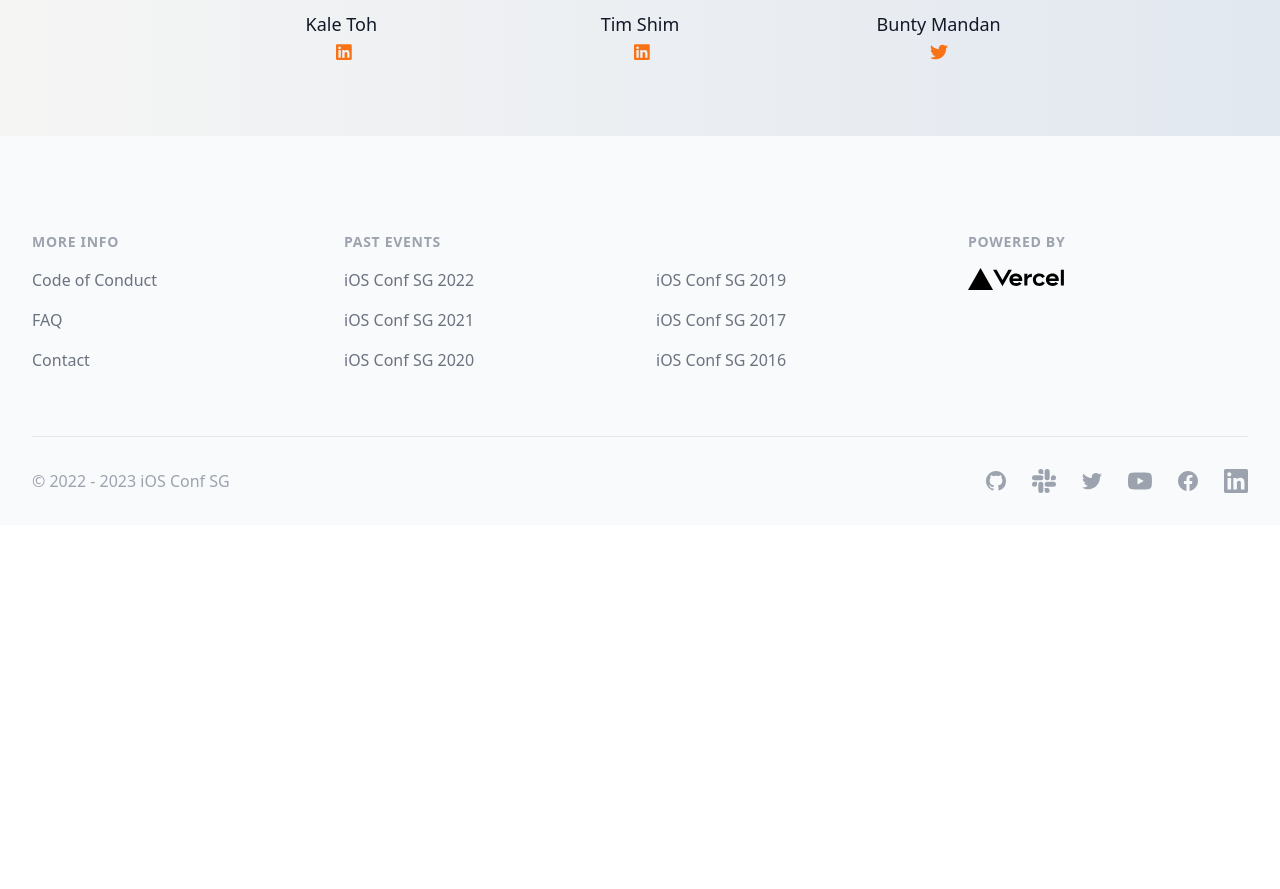
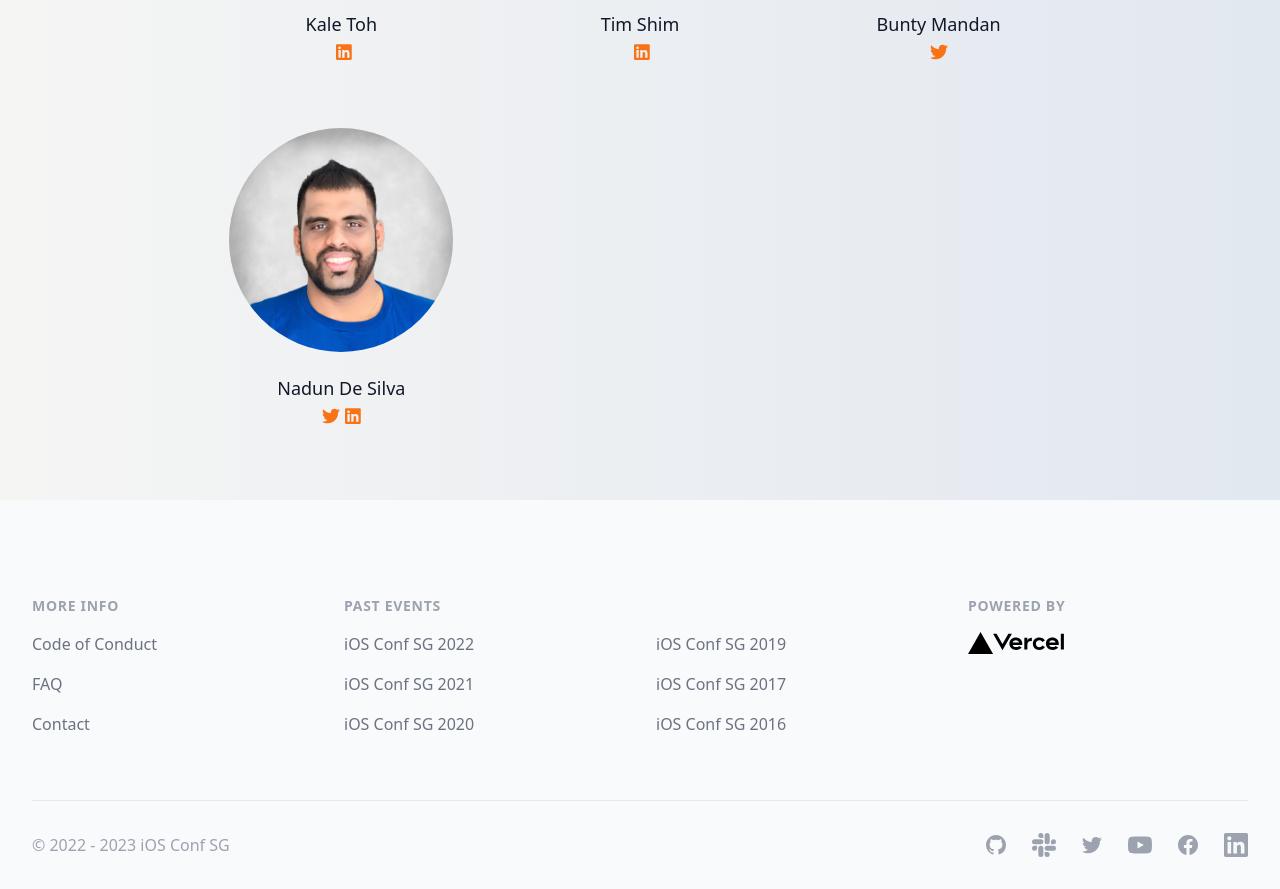
Before and after one commit to iOSConfSG/2023-website, a Next.js app: page /organisers in a window 1280 px wide. Shown: the part 1740-2629 px from the top of the page. Before the commit the page ends 2265 px from the top, so only its background shows below. Built offline with nearby package versions, Linux system fonts and the light colour scheme; a web font is replaced by a local one.

Commit message:
Organisers details update and redirection fix to LinkedIn.

```diff
--- a/src/components/ui/SpeakerBioItem.js
+++ b/src/components/ui/SpeakerBioItem.js
@@ -29,7 +29,7 @@ function SpeakerBioItem (props) {
                 </Link>
               }
               {hasLinkedIn &&
-                <Link className="ml-1" href={speaker.linkedin} passHref legacyBehavior>
+                <Link className="ml-1" href={`https://www.linkedin.com/in/${speaker.linkedin}`} passHref legacyBehavior>
                   <a target="_blank" rel="noopener noreferrer">
                     &nbsp;<FontAwesomeIcon size="1x" icon={faLinkedin} />
                   </a>
--- a/src/data/organisers.js
+++ b/src/data/organisers.js
@@ -3,7 +3,7 @@ const organisers = [
       "name": "Vina Melody",
       "imageUrl": "/images/organisers/vina.jpeg",
       "twitter": "vinamelody",
-      "linkedin": "in/vinamelody",
+      "linkedin": "vinamelody",
     },
     {
       "name": "Subhransu Behera",
@@ -15,7 +15,7 @@ const organisers = [
       "name": "Melvin Tan",
       "imageUrl": "/images/organisers/melvin.jpg",
       "twitter": "",
-      "linkedin": "in/melvintansl",
+      "linkedin": "melvintansl",
     },
     {
       "name": "Janina Kutyn",
@@ -33,19 +33,19 @@ const organisers = [
       "name": "Perwyl Liu",
       "imageUrl": "/images/organisers/perwyl.jpeg",
       "twitter": "",
-      "linkedin": "/in/perwyl-liu-b1283274",
+      "linkedin": "perwyl-liu-b1283274",
     },
     {
       "name": "Kale Toh",
       "imageUrl": "/images/organisers/kale.jpeg",
       "twitter": "",
-      "linkedin": "in/kaletoh",
+      "linkedin": "kaletoh",
     },
     {
       "name": "Tim Shim",
       "imageUrl": "/images/organisers/timshim.jpeg",
       "twitter": "",
-      "linkedin": "/in/tim-shim-793aa04",
+      "linkedin": "tim-shim-793aa04",
     },
     {
       "name": "Bunty Mandan",
@@ -53,6 +53,12 @@ const organisers = [
       "twitter": "buntylm",
       "linkedin": "",
     },
+    {
+      "name": "Nadun De Silva",
+      "imageUrl": "/images/organisers/nadun.jpg",
+      "twitter": "enadun",
+      "linkedin": "enadun",
+    },
 ]
 
 export default organisers
--- a/src/data/speakers.js
+++ b/src/data/speakers.js
@@ -25,7 +25,7 @@ const speakers = [
     "imageUrl": "/images/speakers/donny.jpg",
     "companyUrl": "https://www.donnywals.com/",
     "twitter": "donnywals",
-    "linkedin": "https://www.linkedin.com/in/donny-wals-33660014/?originalSubdomain=nl",
+    "linkedin": "donny-wals-33660014",
     "shortBio": "Donny is a freelance iOS engineer and author who loves learning and sharing knowledge.",
     "bio": "Donny is a freelance iOS engineer who loves learning and sharing knowledge. When he is not working on something iOS-related, you'll probably find him noodling around on his guitar. "
   },
@@ -45,7 +45,7 @@ const speakers = [
     "imageUrl": "/images/speakers/antoine.jpg",
     "companyUrl": "https://www.avanderlee.com/",
     "twitter": "twannl",
-    "linkedin": "https://www.linkedin.com/in/ajvanderlee/",
+    "linkedin": "ajvanderlee",
     "shortBio": "As a Staff iOS Engineer at WeTransfer, Antoine’s work is focused on code architecture and team processes.",
     "bio": "As a Staff iOS Engineer at WeTransfer, Antoine’s work is focused on code architecture and team processes."
   },
@@ -55,7 +55,7 @@ const speakers = [
     "imageUrl": "/images/speakers/erin.jpg",
     "companyUrl": "http://www.erindoesthings.com/",
     "twitter": "endesignonline",
-    "linkedin": "https://www.linkedin.com/in/erindoesthings",
+    "linkedin": "erindoesthings",
     "shortBio": "Erin delivers impactful design, user-centric products and tells stories about how she does it. She's got lots of experience testing designs in her previous role as Principal Designer at Booking.com.",
     "bio": "Erin delivers impactful design, user-centric products and tells stories about how she does it. Her career started in customer service working retail and waiting tables. This experience gave her a service mindset, which guides her design approach. She's got lots of experience testing designs in her previous role as Principal Designer at Booking.com, where she worked for 9 years. She also dabbles in product management, engineering, and people management. Previously her specialty was data-informed design and experimentation. Now she focuses on design systems, operations, and product accessibility. She's currently writing a book for Rosenfeld Media called 'Design for Impact,' which is scheduled to publish late 2023."
   },
@@ -75,7 +75,7 @@ const speakers = [
     "imageUrl": "/images/speakers/bell.jpg",
     "companyUrl": "https://www.netflix.com/",
     "twitter": "b3ll",
-    "linkedin": "https://www.linkedin.com/in/donny-wals-33660014/?originalSubdomain=nl",
+    "linkedin": "b3ll",
     "shortBio": "Adam is a software engineer specialising in audio, animations, interactions, and gestures, currently working at Netflix.",
     "bio": "Adam is a software engineer specialising in audio, animations, interactions, and gestures, currently working at Netflix. He is the creator of a highly performant animation and gestural interaction library called Motion (https://github.com/b3ll/Motion). In his spare time, he enjoys racing cars, messing with synthesizers, listening to records, and dabbling with the internals of Apple products."
   },
@@ -95,7 +95,7 @@ const speakers = [
     "imageUrl": "/images/speakers/anya.jpg",
     "companyUrl": "https://www.rolls-royce.com",
     "twitter": "LaminarModes",
-    "linkedin": "https://www.linkedin.com/in/anyatraille",
+    "linkedin": "anyatraille",
     "shortBio": "Anya is a decision scientist, engineer, designer and creator of LaminarModes.",
     "bio": "Anya is a decision scientist, engineer, designer and creator of LaminarModes."
   },
@@ -165,7 +165,7 @@ const speakers = [
     "imageUrl": "/images/speakers/priyal.jpg",
     "companyUrl": "https://paytm.com",
     "twitter": "priyal_porwal_",
-    "linkedin": "https://www.linkedin.com/in/priyal-porwal",
+    "linkedin": "priyal-porwal",
     "shortBio": "Priyal loves to learn and share knowledge with the community. She is passionate about accessibility, application security, testability and animations.",
     "bio": "Priyal loves to learn and share knowledge with the community. She is passionate about accessibility, application security, testability and animations. You can catch her traveling, watching movies or enjoying cooking when she is not coding."
   },
```
Also changed, not shown: public/images/organisers/nadun.jpg (added).
